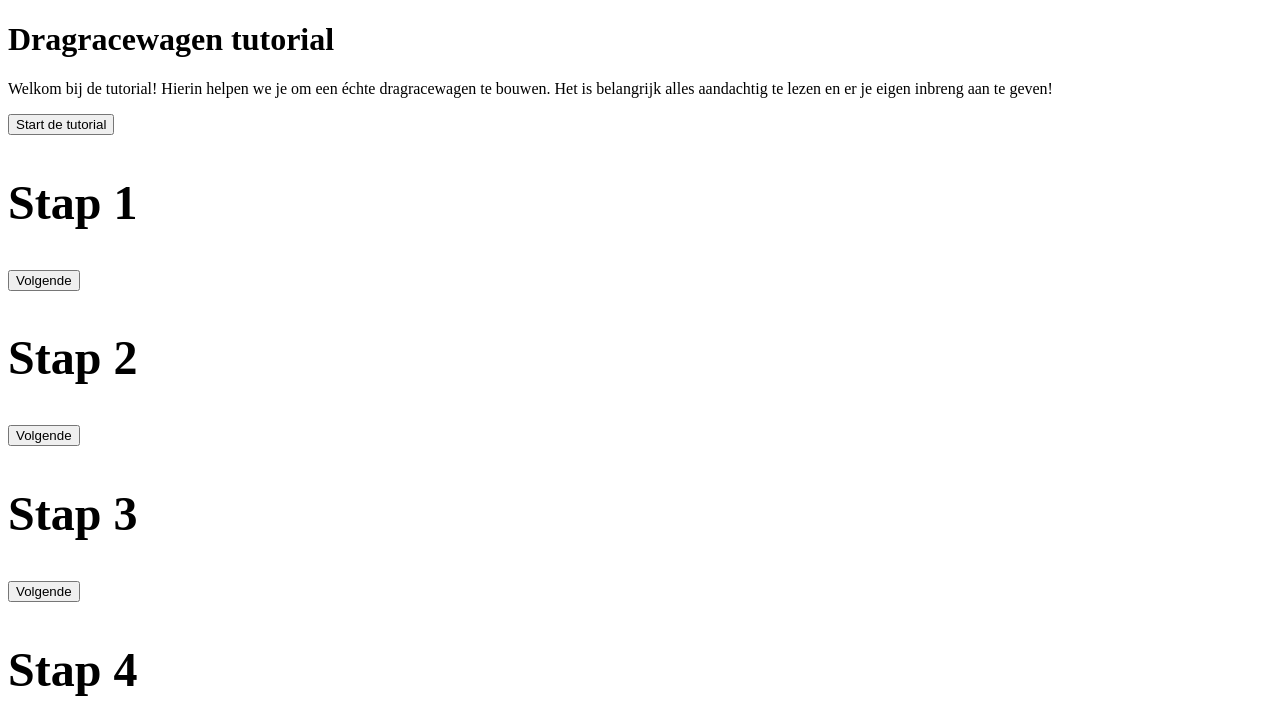
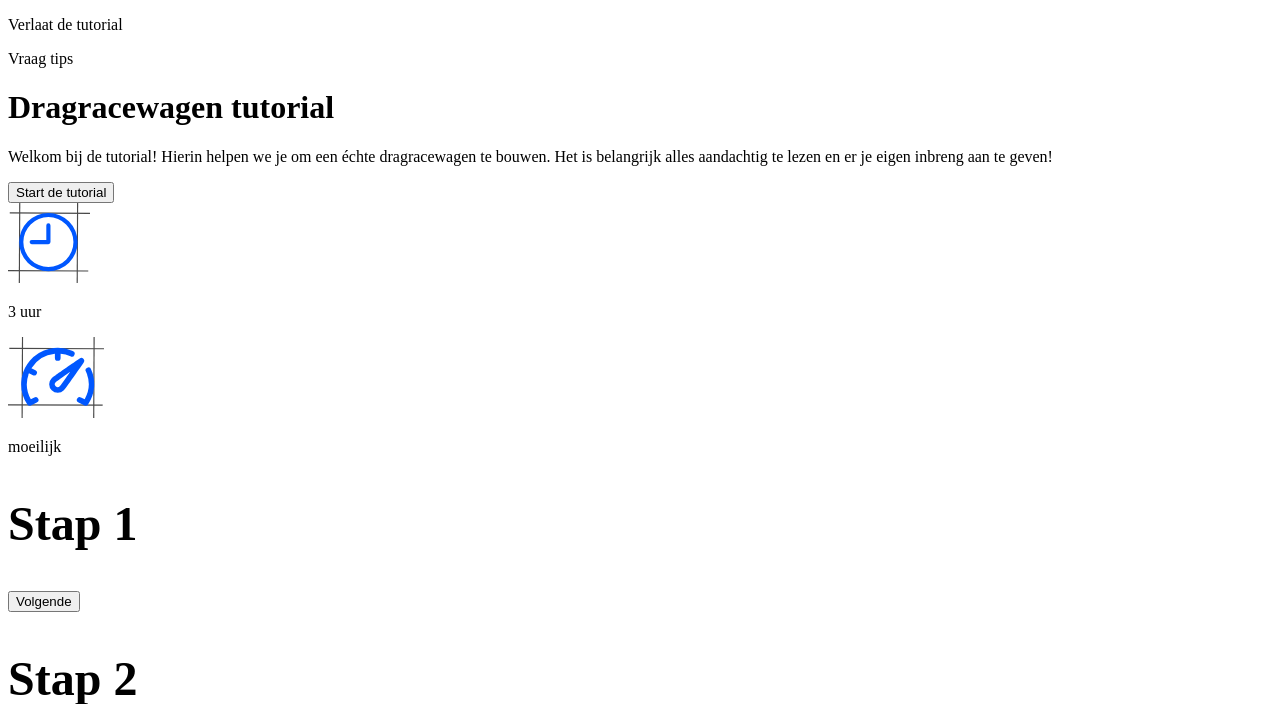
Before and after one commit to EwoutVerhamme/makerfaire, a PHP site: page /index.php?page=tutorial in a window 1280 px wide. Shown: the part 134-838 px from the top of the page. Run offline with PHP 8.4, Linux system fonts and the light colour scheme.

Commit message:
Tutorial navigation

```diff
--- a/src/js/script.js
+++ b/src/js/script.js
@@ -2,6 +2,7 @@
   // Selectors
 const navigation = document.querySelector('.nav');
 const tutorialButton = document.querySelectorAll('.tutorial__button');
+const secondNavigation = document.querySelector('.second__nav')
 
 const step0 = document.querySelector('.step__0');
 const step1 = document.querySelector('.step__1');
@@ -16,8 +17,12 @@
 
     switch(e.target.id) {
       case "0":
+        navigation.classList.add('hidden');
+        secondNavigation.classList.remove('hidden');
+        secondNavigation.classList.add('visible');
         step0.classList.add("hidden");
         step1.classList.add('visible');
+        navigation.classList.add("hidden");
         break;
       case "1":
         step1.classList.add("hidden");
--- a/src/view/order/tutorial.php
+++ b/src/view/order/tutorial.php
@@ -10,6 +10,10 @@
             </ul>
         </div>
     </nav>
+    <div class="second__nav">
+        <p class="second__nav--text">Verlaat de tutorial</p>
+        <p class="second__nav--text">Vraag tips</p>
+    </div>
     <div class="header__info step__0">
         <h1 class="header__title">Dragracewagen tutorial</h1>
         <p class="header__subtext subtext">
@@ -19,6 +23,17 @@
         <div class="button__wrapper">
             <button id="0" class="button tutorial__button">Start de tutorial</button>
         </div>
+        <div class="indicators">
+            <div class="indicator">
+                <img height="80" src="../../assets/img/tutorial/time.svg" alt="" class="indicator__img">
+                <p class="indicator__text">3 uur</p>
+            </div>
+            <div class="indicator">
+                <img height="81" src="../../assets/img/tutorial/difficulty.svg" alt="" class="indicator__img">
+                <p class="indicator__text">moeilijk</p>
+            </div>
+        </div>
+
     </div>
     <section class="step step__1 hidden">
         <h1 style="font-size: 3rem">Stap 1</h1>
```
Also changed, not shown: src/css/tutorial.css (+38 -0 lines), src/assets/img/tutorial/difficulty.svg (added), src/assets/img/tutorial/time.svg (added), src/assets/lottie/tutorial.json (renamed from src/assets/lotties/tutorial.json).
